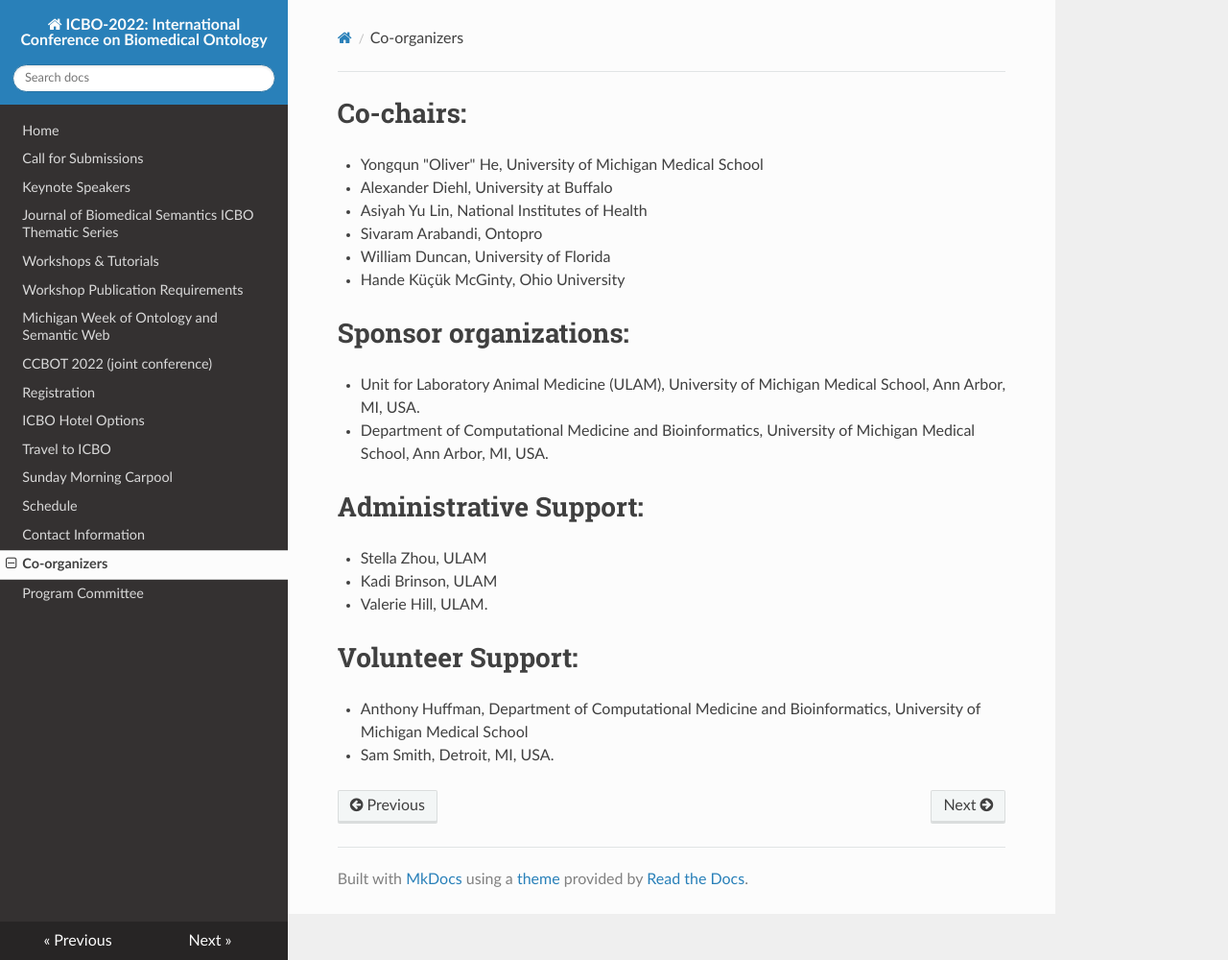
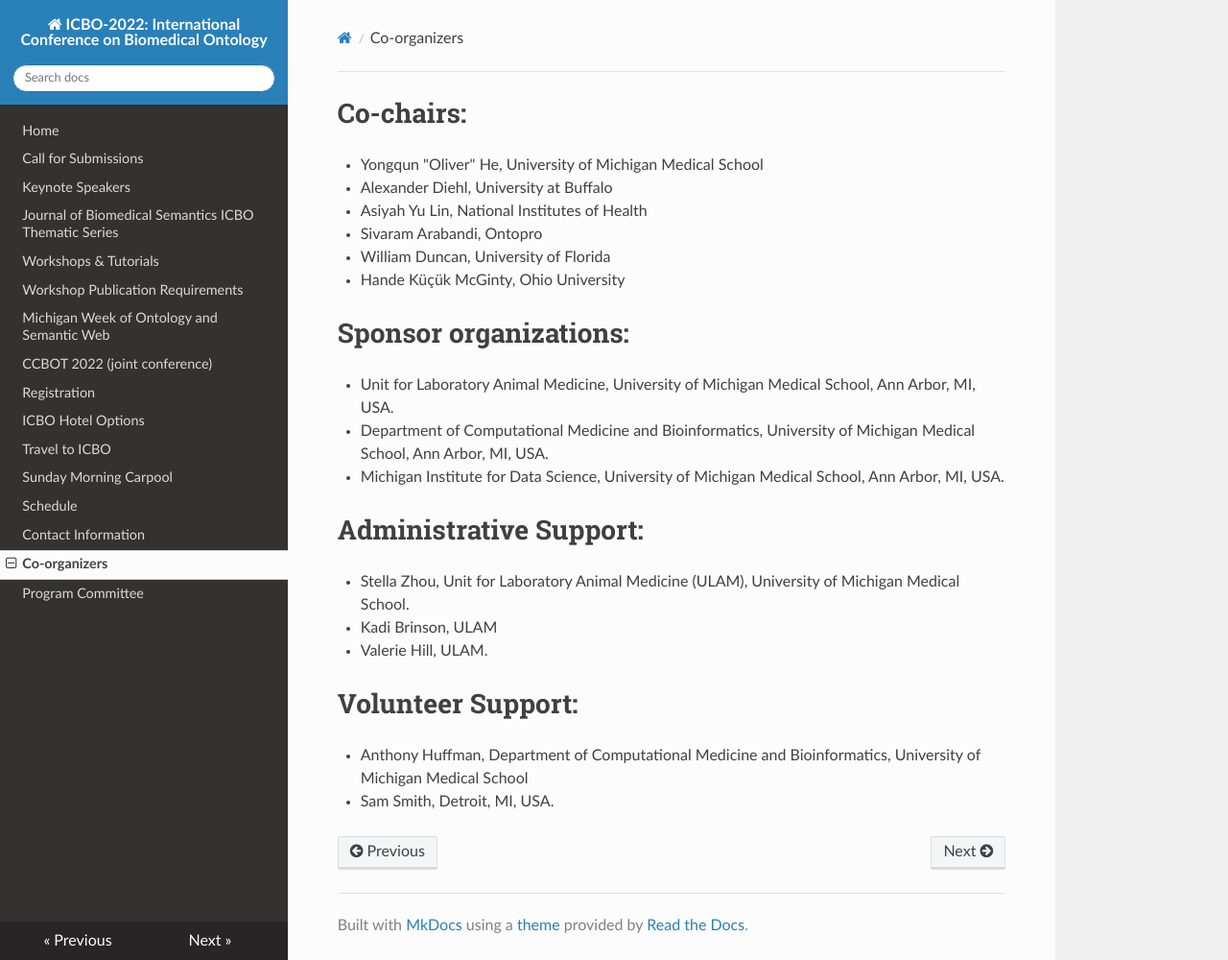
Before and after one commit to johnbeve/BFO-Organization, an MkDocs documentation site: the page built from docs/co-organizers.md, in a window 1280 px wide and 1000 px high. Shown: the whole window at 96% size. Built offline with MkDocs 1.6.1, drawn with Linux system fonts in a browser that asks for light colours; nearby versions of some CDN libraries.

Commit message:
Update co-organizers.md

```diff
--- a/docs/co-organizers.md
+++ b/docs/co-organizers.md
@@ -7,11 +7,12 @@
 - Hande Küçük McGinty, Ohio University
 
 # Sponsor organizations:
-- Unit for Laboratory Animal Medicine (ULAM), University of Michigan Medical School, Ann Arbor, MI, USA.
+- Unit for Laboratory Animal Medicine, University of Michigan Medical School, Ann Arbor, MI, USA.
 - Department of Computational Medicine and Bioinformatics, University of Michigan Medical School, Ann Arbor, MI, USA.
+- Michigan Institute for Data Science, University of Michigan Medical School, Ann Arbor, MI, USA.
 
 # Administrative Support:
-- Stella Zhou, ULAM
+- Stella Zhou, Unit for Laboratory Animal Medicine (ULAM), University of Michigan Medical School.
 - Kadi Brinson, ULAM
 - Valerie Hill, ULAM.
 
```
